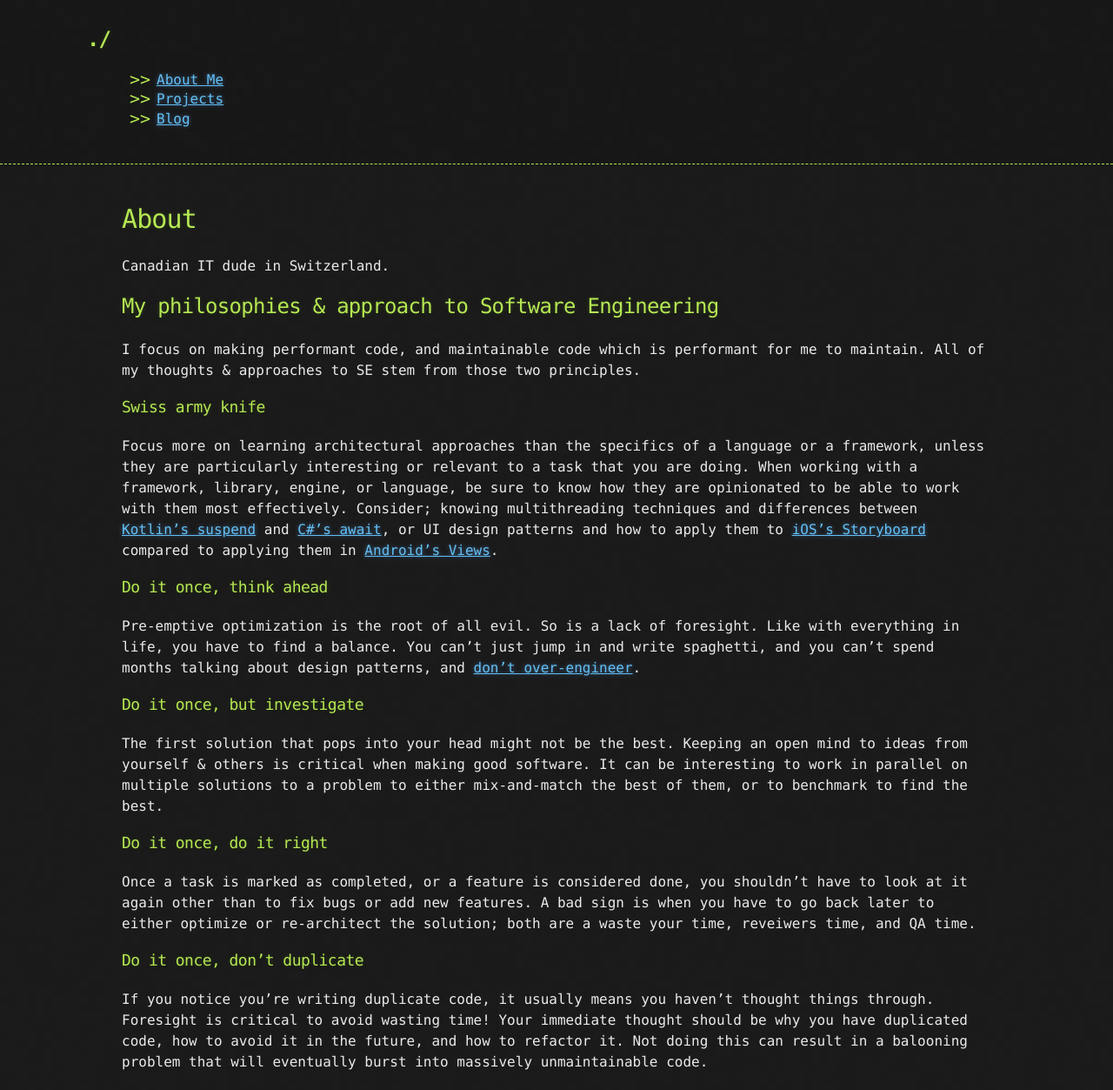
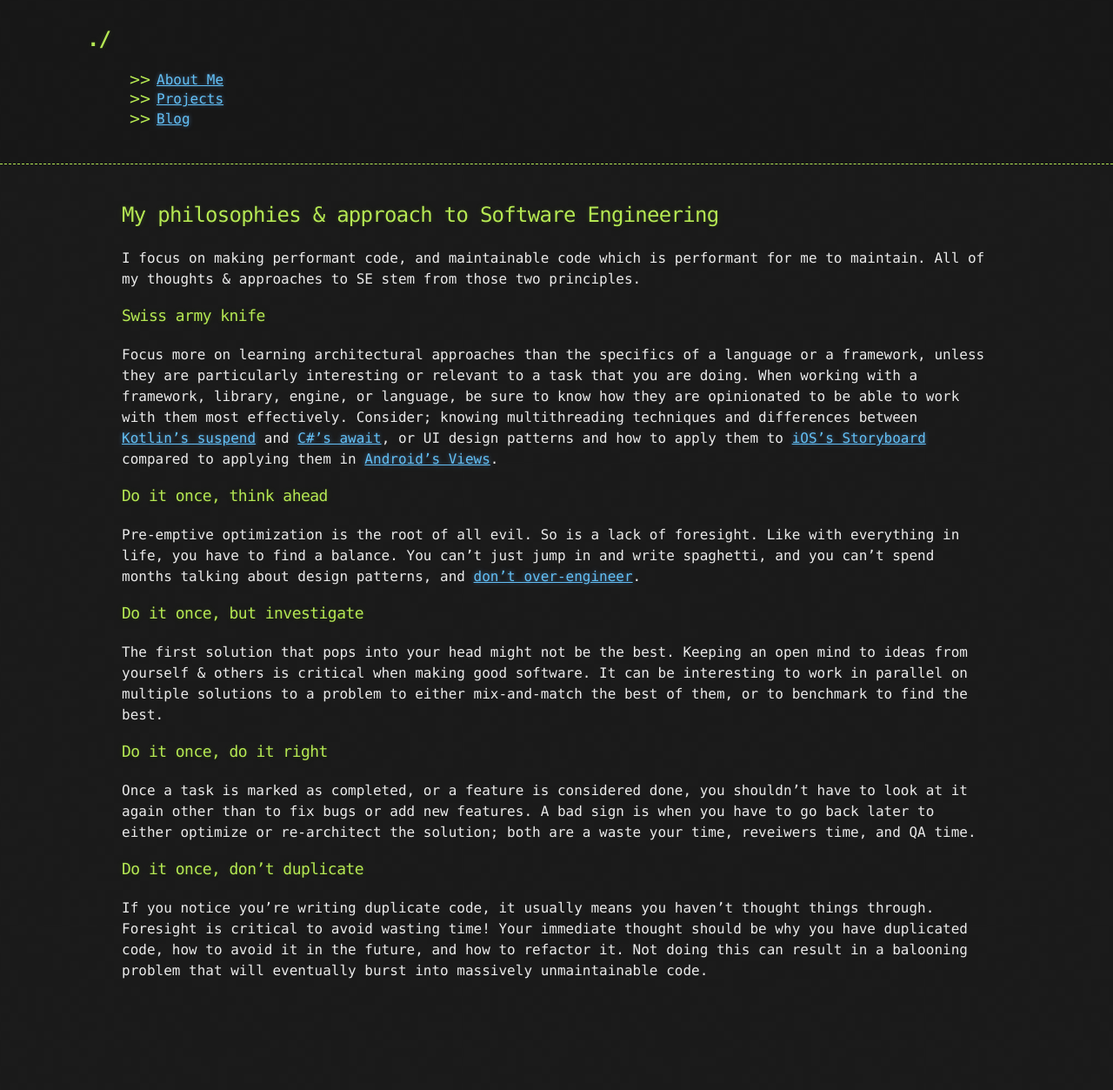
Before and after one commit to HubbleCommand/HubbleCommand.github.io, a Jekyll site: the page built from about/index.md, in a window 1280 px wide. Shown: the whole page at 87% size. Built offline with Jekyll 4.4.1, drawn with Linux system fonts in a browser that asks for light colours; nearby versions of some CDN libraries; after the commit the page ends 1148 px from its top, so only the background shows below that.

Commit message:
- personal abt

```diff
--- a/about/index.md
+++ b/about/index.md
@@ -2,10 +2,6 @@
 layout: default
 title: About
 ---
-
-# {{ page.title }}
-
-Canadian IT dude in Switzerland.
 
 ## My philosophies & approach to Software Engineering
 
```
